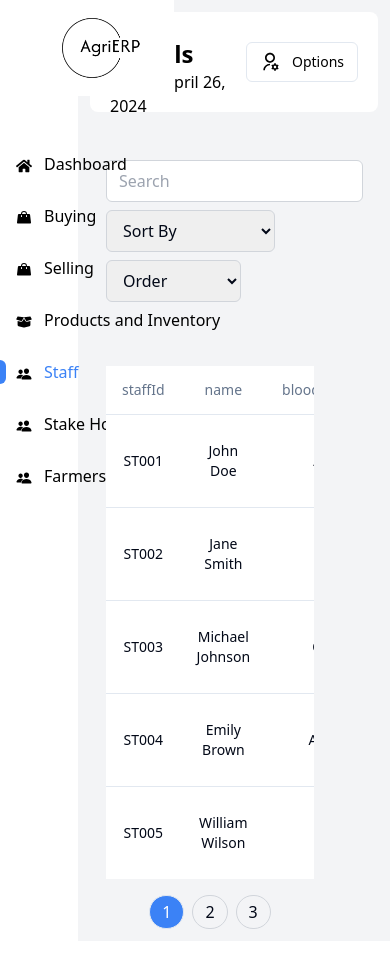
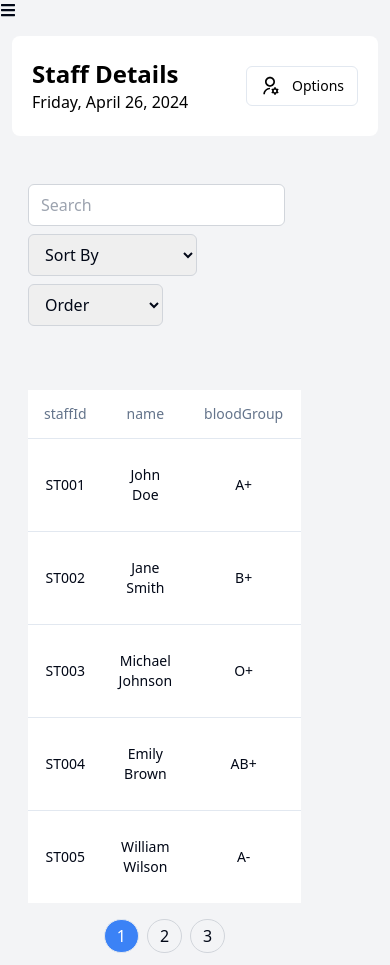
Before and after one commit to Vishakh2012/AgriERP, a React (Vite) app in the folder app/: page /staff in a window 390 px wide. Before the commit the page ends 941 px from the top, so only its background shows below. Built offline with nearby package versions, Linux system fonts and the light colour scheme.

Commit message:
FEAT: partial changes to make the dashboard responsive

```diff
--- a/app/src/App.tsx
+++ b/app/src/App.tsx
@@ -2,6 +2,7 @@ import { Button } from "@/components/ui/button"
 
 import Sidebar from "./components/SidePanel/sidePanel"
 import { Dashboard } from "./page/Dashboard/Dashboard"
+import ResponsiveSidePanel from "./components/SidePanel/ResponsiveSidePanel"
 
 function App() {
 
@@ -14,7 +15,7 @@ function App() {
 
   return (
     <>
-    <Sidebar/>
+    <ResponsiveSidePanel/>
     </>
   )
 }
--- /dev/null
+++ b/app/src/components/SidePanel/ResponsiveSidePanel.tsx
@@ -0,0 +1,22 @@
+import Sidebar from "./sidePanel";
+import { FaBars } from 'react-icons/fa'; // Import the icon you want to use for the toggle butto
+import { useState } from "react";
+const ResponsiveSidePanel = () => {
+    const [showSidebar, setShowSidebar] = useState(true); // State to manage whether to show the sidebar or not
+
+    return (
+        <div className="flex">
+            {showSidebar && <Sidebar />}
+            <div className={`w-${showSidebar ? '4/5' : 'full'} flex-auto bg-gray-100 overflow-y-auto`}>
+                <button className="fixed top-5 left-5" onClick={toggleSidebar}>
+                    <FaBars />
+                </button>
+                <div className="p-10">
+                    {/* Your main content here */}
+                </div>
+            </div>
+        </div>
+    );
+};
+
+export default ResponsiveSidePanel
--- a/app/src/components/SidePanel/sidePanel.tsx
+++ b/app/src/components/SidePanel/sidePanel.tsx
@@ -1,17 +1,28 @@
+import { useState } from 'react';
+import { FaBars } from 'react-icons/fa'; // Import the icon you want to use for the toggle butto
 import { IoPeople } from "react-icons/io5";
 import { FaHome } from "react-icons/fa";
 import { PiHandbagFill } from "react-icons/pi";
 import { FaBoxOpen } from "react-icons/fa6";
-import logo from '../../assets/agrierp-high-resolution-logo-black.png'
 import { Outlet } from "react-router-dom";
 import SidePanelButton from "./sidePanelButton";
 
+
+
+
 const Sidebar = () => {
+  const [showSidebar, setShowSidebar] = useState(true); // State to manage whether to show the sidebar or not
+
+  // Function to toggle the sidebar visibility
+  const toggleSidebar = () => {
+    setShowSidebar(!showSidebar);
+  };
+
   return (
     <div className='flex'>
-      <div className="w-1/5 bg-white text-black">
+      {showSidebar && (
+        <div className="w-1/5 bg-white text-black hidden md:block">
           <div className="fixed">
-          <img src={logo} alt="Logo" className="h-24 mx-auto" />
             <ul className='mt-14'>
               <li className="mb-7"><SidePanelButton text="Dashboard" url='/home' icon={<FaHome />}/></li>
               <li className="mb-7"><SidePanelButton text="Buying" url='/purchase' icon={<PiHandbagFill />}/></li>
@@ -23,8 +34,12 @@ const Sidebar = () => {
             </ul>
           </div>
         </div>
-      <div className="w-4/5 flex-auto bg-gray-100 overflow-y-auto">
-        <Outlet />
+      )}
+      <div className={`w-${showSidebar ? 4/5 : 'full'} flex-wrap  bg-gray-100 overflow-y-auto`}>
+      <div className="md:hidden"> {/* Render the toggle button only for small screens */}
+      <button onClick={toggleSidebar}><FaBars /></button>
+          </div>
+        {showSidebar && <Outlet />} {/* Render the content only if the sidebar is visible */}
       </div>
     </div>
   );
--- a/app/src/components/SidePanel/sidePanelButton.tsx
+++ b/app/src/components/SidePanel/sidePanelButton.tsx
@@ -14,10 +14,15 @@ const SidePanelButton: React.FC<SidePanelButtonContent> = (props: SidePanelButto
   return (
     <div className={`flex items-center mb-6 relative pl-4`}>
       <div className={`w-1.5 h-full bg-blue-500 absolute left-0 top-0 ${isActive ? "" : "hidden"} rounded-r-md`}></div>
-      {props.icon && <span className="mr-3 mt-1">{props.icon}</span>}
+      {props.icon && (
+        <span className={`mr-3 mt-1 ${isActive ? "text-blue-500" : ""}`}>
+          <Link to={props.url}>{props.icon}</Link>
+        </span>
+      )}
+      {/* Render the text only for large screens */}
       <Link
         to={props.url}
-        className={`block text-black hover:text-gray-800 ${isActive ? "text-blue-500" : ""}`}
+        className={`block text-black hover:text-gray-800 ${isActive ? "text-blue-500" : ""} ${props.icon ? "hidden md:block" : ""}`}
       >
         {props.text}
       </Link>
--- a/app/src/page/Dashboard/Dashboard.tsx
+++ b/app/src/page/Dashboard/Dashboard.tsx
@@ -1,19 +1,14 @@
 import { useState, useEffect } from 'react';
-import DashboardCard from './DashboardCard';
 import sample from './sample.json';
-import { FaMoneyBillTrendUp } from "react-icons/fa6";
-import { IconContext } from "react-icons";
-import { GrMoney } from "react-icons/gr";
-import { IoPeople } from "react-icons/io5";
 import GraphDropdown from './GraphDropdown';
 import Header from '@/components/Header/Header';
 import BarChart from '@/components/Graph/BarChart';
 import LineChart from '@/components/Graph/LineChart';
 import TopSellingProducts from './TopSellingProducts';
 import TopFarmers from './TopFarmers';
+import DashBoardCardGroup from './DashboardShortCards';
 
 const Dashboard = () => {
-  const [data, setData] = useState([]);
     const [barchartData, setBarChartData] = useState(sample);
 
 
@@ -25,8 +20,8 @@ const Dashboard = () => {
     const fetchData = async () => {
         try {
             const accessToken = localStorage.getItem('accessToken')
-      const response = await fetch('http://localhost:5050/api/posts' ,{
-        headers:{
+            const response = await fetch('http://localhost:5050/api/posts', {
+                headers: {
                     'x-access-token': accessToken ? accessToken : ''
                 }
             }
@@ -38,9 +33,6 @@ const Dashboard = () => {
         }
     };
 
-  const convertToNumber = (value) => {
-    return Number(value) || 1;
-  };
 
     const handleBarChartData = (newGraphData) => {
         setBarChartData(newGraphData);
@@ -48,41 +40,36 @@ const Dashboard = () => {
 
     return (
         <>
-      <div className="flex flex-col">
+            <div className="flex flex-col w-screen">
 
-          <div className='m-3'><Header text='Welcome to AgriERP'/></div>
+                <div className='m-3'><Header text='Welcome to AgriERP' /></div>
 
-        <div className="flex flex-row mt-12 ml-4">
-
-              <DashboardCard text="Total Sales" icon={<IconContext.Provider value={{ color: "green",size:'24px', className: "mr-2" }}><FaMoneyBillTrendUp /></IconContext.Provider>} figures={convertToNumber(data[0])} difference={convertToNumber(data[0])} />
-              <DashboardCard text="Total Purchase" icon={<IconContext.Provider value={{ color: "red",size:'24px', className: "mr-2" }}><GrMoney /></IconContext.Provider>} figures={convertToNumber(data[1])} difference={convertToNumber(data[1])}/>
-              <DashboardCard text="Profit/Loss" icon={<IconContext.Provider value={{ color: "green",size:'24px', className: "mr-2" }}><GrMoney /></IconContext.Provider>} figures={convertToNumber(data[2])} difference={convertToNumber(data[2])}/>
-              <DashboardCard text="Total Shareholders" icon={<IconContext.Provider value={{ color: "blue",size:'24px', className: "mr-2" }}><IoPeople /></IconContext.Provider>} figures={convertToNumber(data[3])} />
-
-          </div>
-          <div className='mt-10 flex flex-row p-6 justify-between '>
-            <div className='w-[560px] bg-white ml-5'>
+                <DashBoardCardGroup />
+                <div className='w-2/3'>
+                    <div className='mt-10 flex flex-wrap p-6 justify-between '>
+                        <div className='w-1/2 bg-white ml-5'>
                             <GraphDropdown onDataFetched={handleBarChartData} />
-              <BarChart graphData={barchartData}/>
+                            <BarChart graphData={barchartData} />
                         </div>
                         <div className='w-[560px] mr-5 bg-white h-[390px]'>
                             <div className='p-3'>
-              <TopFarmers/>
+                                <TopFarmers />
                             </div>
                         </div>
 
                     </div>
-        <div className='mt-10 flex flex-row p-6 justify-between '>
+                    <div className='mt-10 flex flex-wrap p-6 justify-between '>
                         <div className='w-[560px] ml-5 bg-white h-[350px]'>
                             <div className='p-3'>
-              <TopSellingProducts/>
+                                <TopSellingProducts />
                             </div>
                         </div>
 
                         <div className='w-[560px] bg-white mr-5'>
-                <LineChart graphData={barchartData}/>
+                            <LineChart graphData={barchartData} />
                         </div>
 
+                    </div>
                 </div>
             </div>
 
--- /dev/null
+++ b/app/src/page/Dashboard/DashboardShortCards.tsx
@@ -0,0 +1,47 @@
+import DashboardCard from "./DashboardCard"
+import { FaMoneyBillTrendUp } from "react-icons/fa6";
+import { IconContext } from "react-icons";
+import { GrMoney } from "react-icons/gr";
+import { IoPeople } from "react-icons/io5";
+import { useEffect, useState } from "react";
+
+const convertToNumber = (value: string) => {
+    return Number(value) || 1;
+};
+
+const DashBoardCardGroup = () => {
+    const [data, setData] = useState([]);
+
+    useEffect(() => {
+        fetchData();
+
+    }, []);
+
+    const fetchData = async () => {
+        try {
+            const accessToken = localStorage.getItem('accessToken')
+            const response = await fetch('http://localhost:5050/api/posts', {
+                headers: {
+                    'x-access-token': accessToken ? accessToken : ''
+                }
+            }
+            );
+            const jsonData = await response.json();
+            setData(jsonData);
+        } catch (error) {
+            console.error('Error fetching data:', error);
+        }
+    };
+
+    return (
+        <div className="flex flex-col md:flex-row mt-12 ml-4 w-4/5">
+            <DashboardCard text="Total Sales" icon={<IconContext.Provider value={{ color: "green", size: '24px', className: "mr-2" }}><FaMoneyBillTrendUp /></IconContext.Provider>} figures={convertToNumber(data[0])} difference={convertToNumber(data[0])} />
+            <DashboardCard text="Total Purchase" icon={<IconContext.Provider value={{ color: "red", size: '24px', className: "mr-2" }}><GrMoney /></IconContext.Provider>} figures={convertToNumber(data[1])} difference={convertToNumber(data[1])} />
+            <DashboardCard text="Profit/Loss" icon={<IconContext.Provider value={{ color: "green", size: '24px', className: "mr-2" }}><GrMoney /></IconContext.Provider>} figures={convertToNumber(data[2])} difference={convertToNumber(data[2])} />
+            <DashboardCard text="Total Shareholders" icon={<IconContext.Provider value={{ color: "blue", size: '24px', className: "mr-2" }}><IoPeople /></IconContext.Provider>} figures={convertToNumber(data[3])} />
+        </div>
+
+    )
+}
+
+export default DashBoardCardGroup
```
Also changed, not shown: app/src/components/Graph/BarChart.tsx (indentation only), 1 other file (tests, documents, lock files or other folders). Lines whose indentation alone changed are shown as unchanged.
